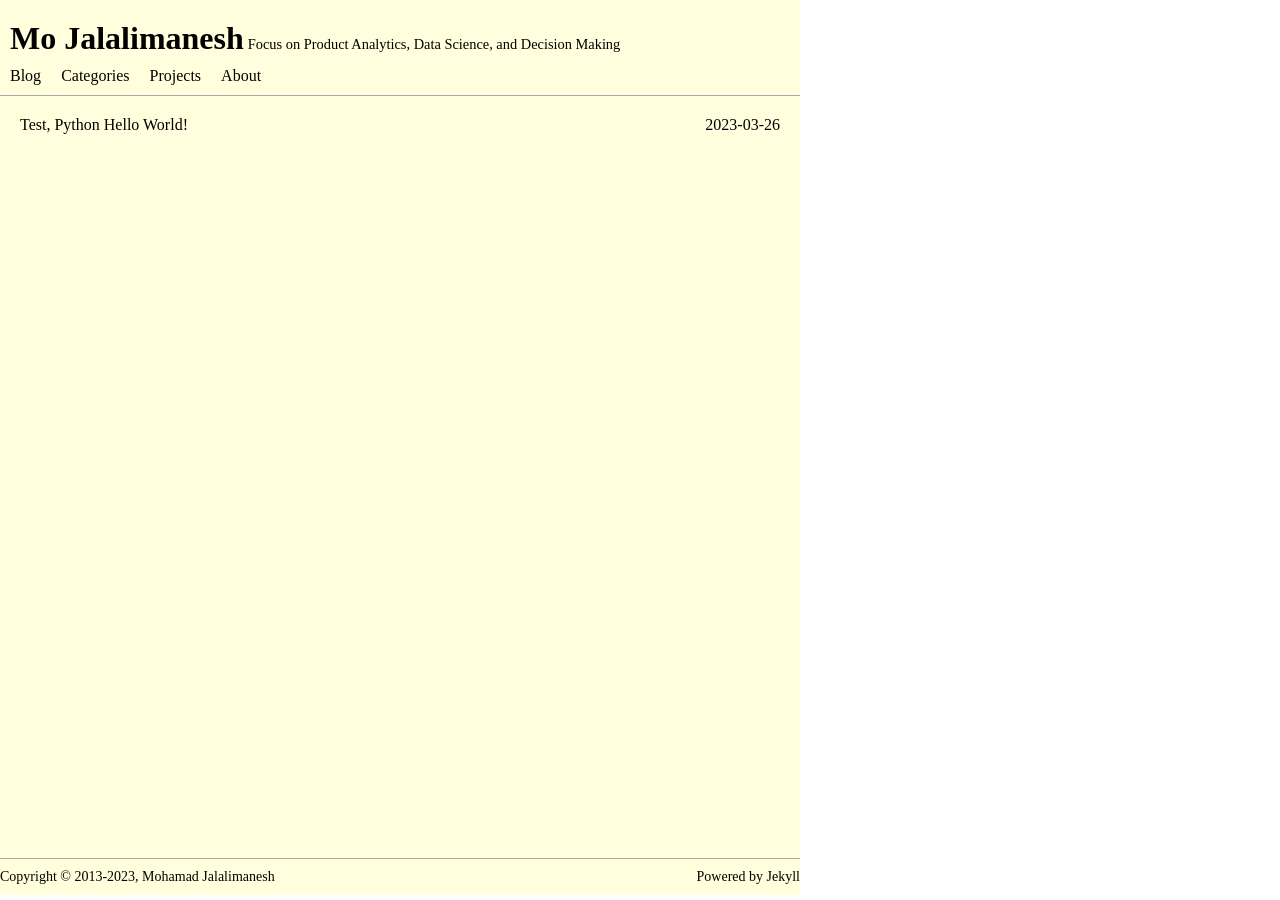
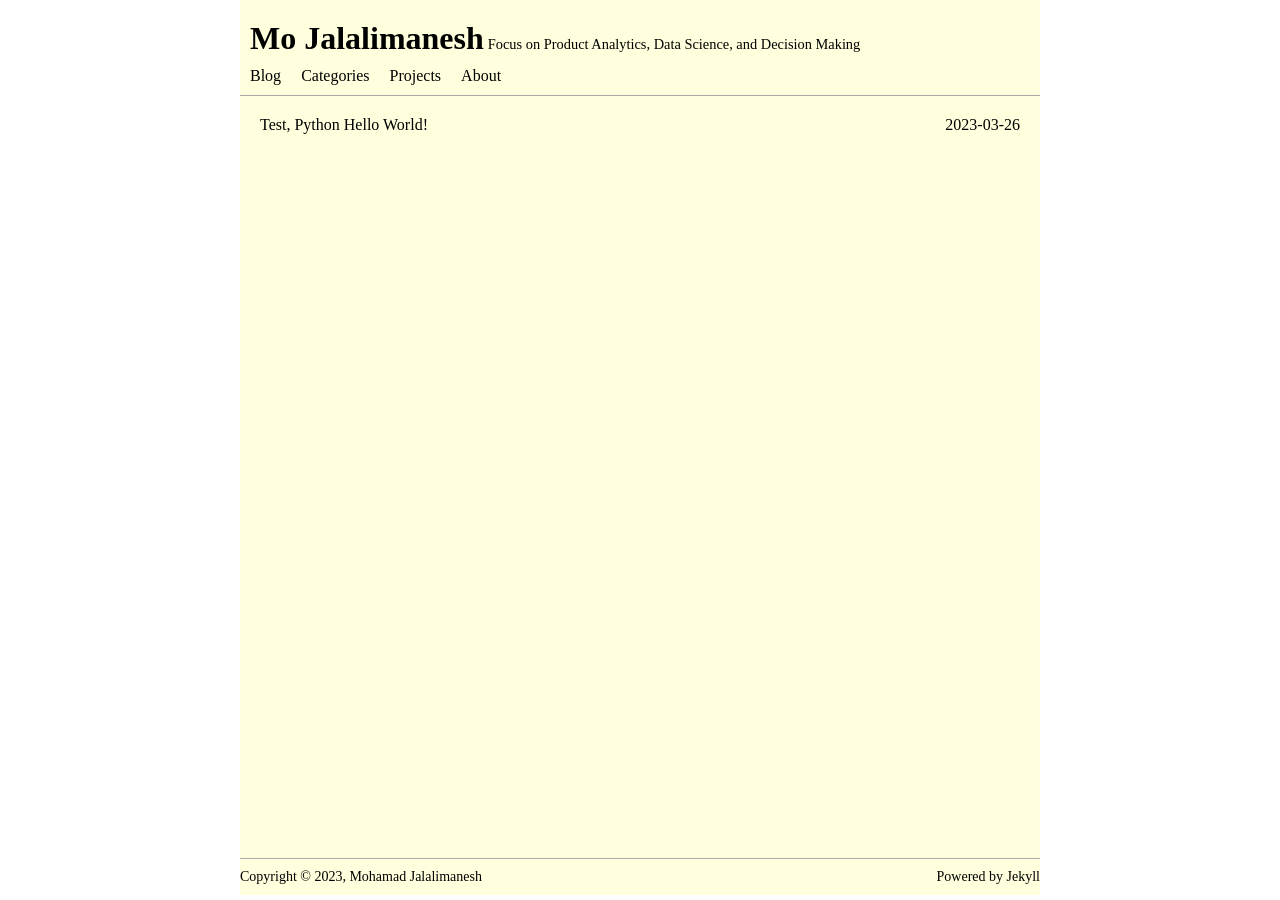
Before and after one commit to mjalalimanesh/mjalalimanesh.github.io, a Jekyll site: the page built from index.html, in a window 1280 px wide. Built offline with Jekyll 4.4.1, drawn with Linux system fonts in a browser that asks for light colours; the list of posts is cut into pages by our own code.

Commit message:
update css

```diff
--- a/_includes/footer.html
+++ b/_includes/footer.html
@@ -1,6 +1,6 @@
 <div class="footer-copyright">
   <span class="footer-copyright-text float-left">
-    Copyright &copy; 2013-{{ site.time | date: '%Y' }}, Mohamad Jalalimanesh
+    Copyright &copy; {{ site.time | date: '%Y' }}, Mohamad Jalalimanesh
   </span>
   <span class="footer-copyright-text float-right">
     Powered by <a href="https://jekyllrb.com/">Jekyll</a>
--- a/_sass/main.scss
+++ b/_sass/main.scss
@@ -9,7 +9,6 @@
   font-family: "Inconsolata";
   background-color: #FFFFDD;
   width: 95%;
-  padding: 10px auto;
   margin: 10px auto;
   overflow: hidden;
   min-height: calc(100vh - 158px);
--- a/_sass/wrapper.scss
+++ b/_sass/wrapper.scss
@@ -8,7 +8,6 @@
 .container-wrapper {
   background-color: #FFFFDD;
   width: 100%;
-  margin: 0;
-  padding: 10 auto;
+  margin: 0 auto;
   max-width: 800px;
 }
```
